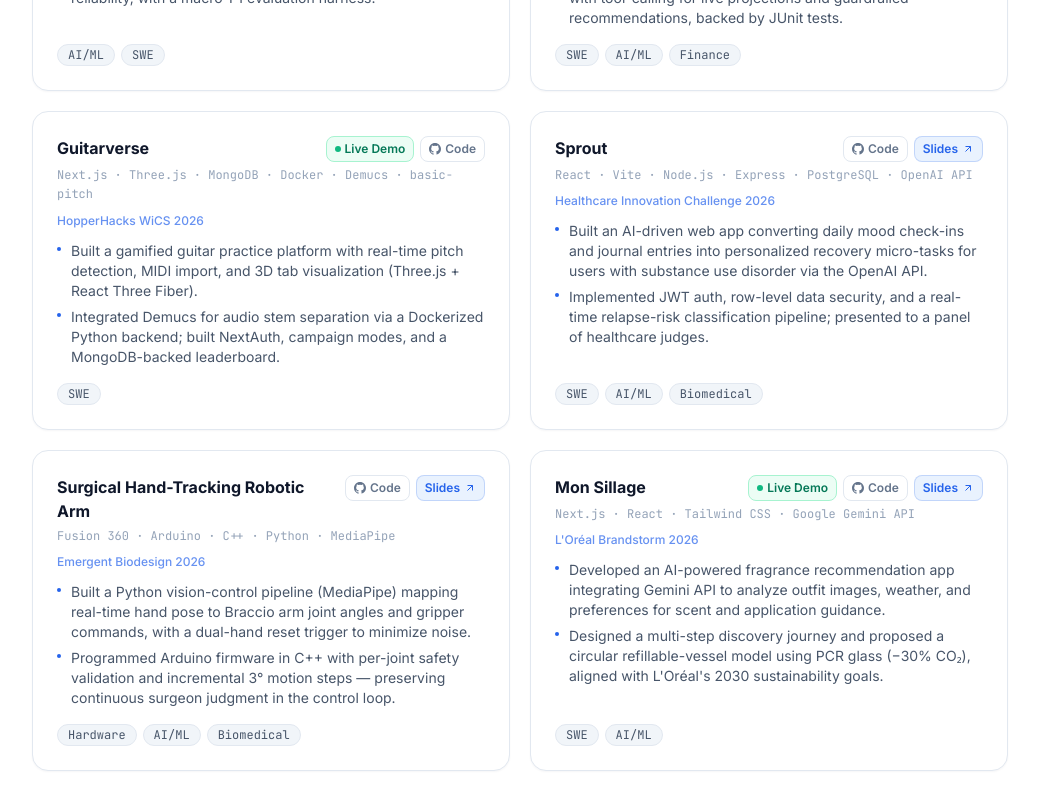
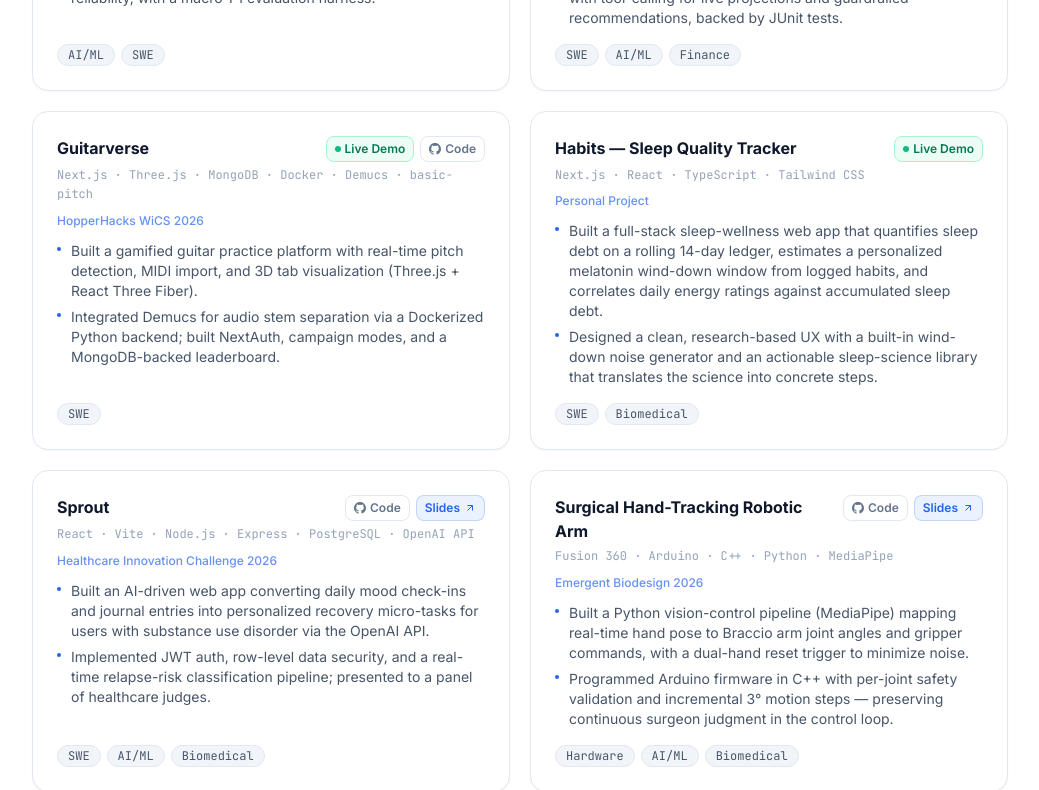
Before and after one commit to s3raphsembrace/portfolio, a Next.js app: page / in a window 1280 px wide. Shown: the part 5380-6170 px from the top of the page, without its empty margins (120-1159 px from the left). Built offline with nearby package versions, Linux system fonts and the light colour scheme.

Commit message:
add Habits sleep tracker project with live demo

```diff
--- a/app/page.tsx
+++ b/app/page.tsx
@@ -150,6 +150,17 @@ const PROJECTS: {
       tags: ["SWE"],
       repo: "https://github.com/aycow/guitar_site",
       demo: "https://guitar-site-zeta.vercel.app",
+    },
+    {
+      name: "Habits — Sleep Quality Tracker",
+      stack: "Next.js · React · TypeScript · Tailwind CSS",
+      context: "Personal Project",
+      bullets: [
+        "Built a full-stack sleep-wellness web app that quantifies sleep debt on a rolling 14-day ledger, estimates a personalized melatonin wind-down window from logged habits, and correlates daily energy ratings against accumulated sleep debt.",
+        "Designed a clean, research-based UX with a built-in wind-down noise generator and an actionable sleep-science library that translates the science into concrete steps.",
+      ],
+      tags: ["SWE", "Biomedical"],
+      demo: "https://habits-zeta-nine.vercel.app/",
     },
     {
       name: "Sprout",
```
